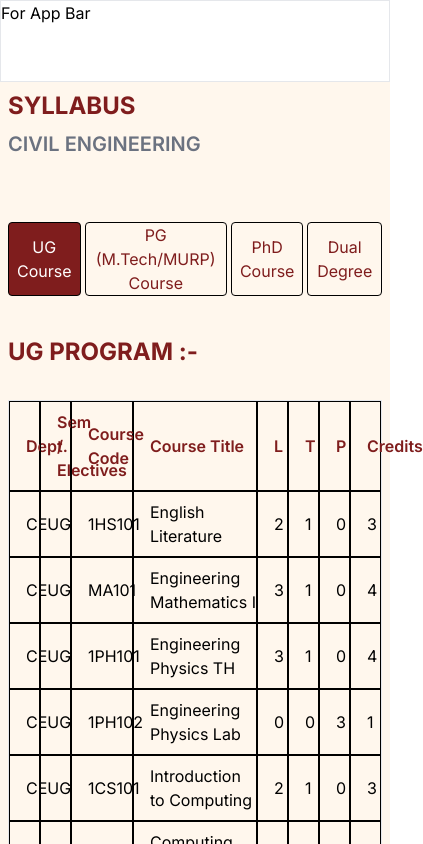
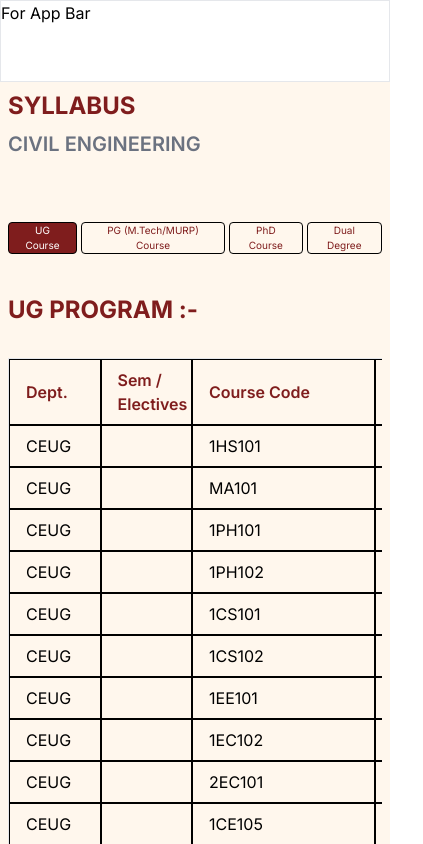
Before and after one commit to devRojha/Department_Nitp, a Next.js app: page /AllDepartment/CE/syllabus in a window 390 px wide. Shown: the top 844 px of the page, 423 px wide, since content can reach past the window. Built offline with nearby package versions, Linux system fonts and the light colour scheme.

Commit message:
civil syllabs responsive

```diff
--- a/app/AllDepartment/CE/syllabus/page.js
+++ b/app/AllDepartment/CE/syllabus/page.js
@@ -22,7 +22,7 @@ export default function Page(){
                     </p>
                 </div>
             </div>
-            <div className="mb-10 flex space-x-1">
+            <div className="mb-10 flex space-x-1 max-sm:text-[10px]">
                 <button onClick={()=>{
                     setUg(true);
                     setPg(false);
@@ -51,7 +51,8 @@ export default function Page(){
             {/* UG PROGRAM */}
             <div className={`mb-10 ${(ug == false)?"hidden":""}`}>
                 <div className="text-red-900 font-bold text-3xl max-sm:text-2xl mb-8">UG PROGRAM :-</div>
-                <div className="border grid grid-cols-12">
+                <div className=" overflow-x-auto">
+                <div className="border grid grid-cols-12 min-w-[1100px]">
                     <div className="col-span-1 border border-black flex flex-col justify-center text-red-900 font-semibold pl-4 py-2">Dept.</div>
                     <div className="col-span-1 border border-black flex flex-col justify-center text-red-900 font-semibold pl-4 py-2">Sem / Electives</div>
                     <div className="col-span-2 border border-black flex flex-col justify-center text-red-900 font-semibold pl-4 py-2">Course Code</div>
@@ -826,11 +827,13 @@ export default function Page(){
                     />
 
                 </div>
+                </div>
             </div>
             {/* PG PROGRAM  */}
             <div className={`mb-10 ${(pg == false)?"hidden":""}`}>
                 <div className="text-red-900 font-bold text-3xl max-sm:text-2xl mb-8">PG PROGRAM :-</div>
-                <div className="border grid grid-cols-12">
+                <div className=" overflow-x-auto">
+                <div className="border grid grid-cols-12 min-w-[1100px]">
                     <div className="col-span-1 border border-black flex flex-col justify-center text-red-900 font-semibold pl-4 py-2">Dept.</div>
                     <div className="col-span-1 border border-black flex flex-col justify-center text-red-900 font-semibold pl-4 py-2">Sem / Electives</div>
                     <div className="col-span-2 border border-black flex flex-col justify-center text-red-900 font-semibold pl-4 py-2">Course Code</div>
@@ -2323,13 +2326,14 @@ export default function Page(){
                     L="3" T="0" P="0"
                     cred="3" />
 
-
+                </div>
                 </div>
             </div>
             {/* PhD  */}
             <div className={`mb-10 ${(phd == false)?"hidden":""}`}>
                 <div className="text-red-900 font-bold text-3xl max-sm:text-2xl mb-8">PhD PROGRAM :-</div>
-                <div className="border grid grid-cols-12">
+                <div className=" overflow-x-auto">
+                <div className="border grid grid-cols-12 min-w-[1100px]">
                     <div className="col-span-1 border border-black flex flex-col justify-center text-red-900 font-semibold pl-4 py-2">Dept.</div>
                     <div className="col-span-1 border border-black flex flex-col justify-center text-red-900 font-semibold pl-4 py-2">Sem / Electives</div>
                     <div className="col-span-2 border border-black flex flex-col justify-center text-red-900 font-semibold pl-4 py-2">Course Code</div>
@@ -2410,6 +2414,7 @@ export default function Page(){
                         L={"3"} T={"0"} P={"0"}
                         cred={"3"}
                     />
+                </div>
                 </div>
             </div>
             {/* Dual PROGRAM  */}
```
